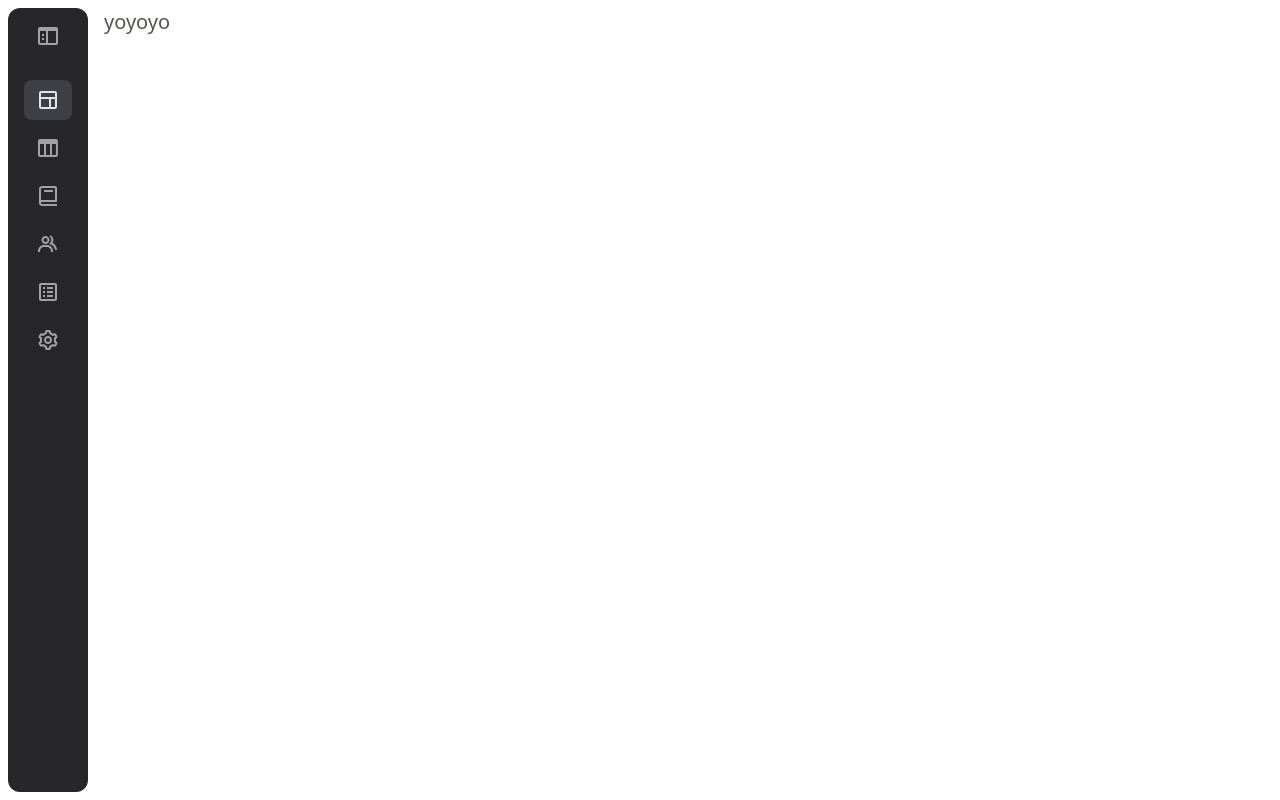
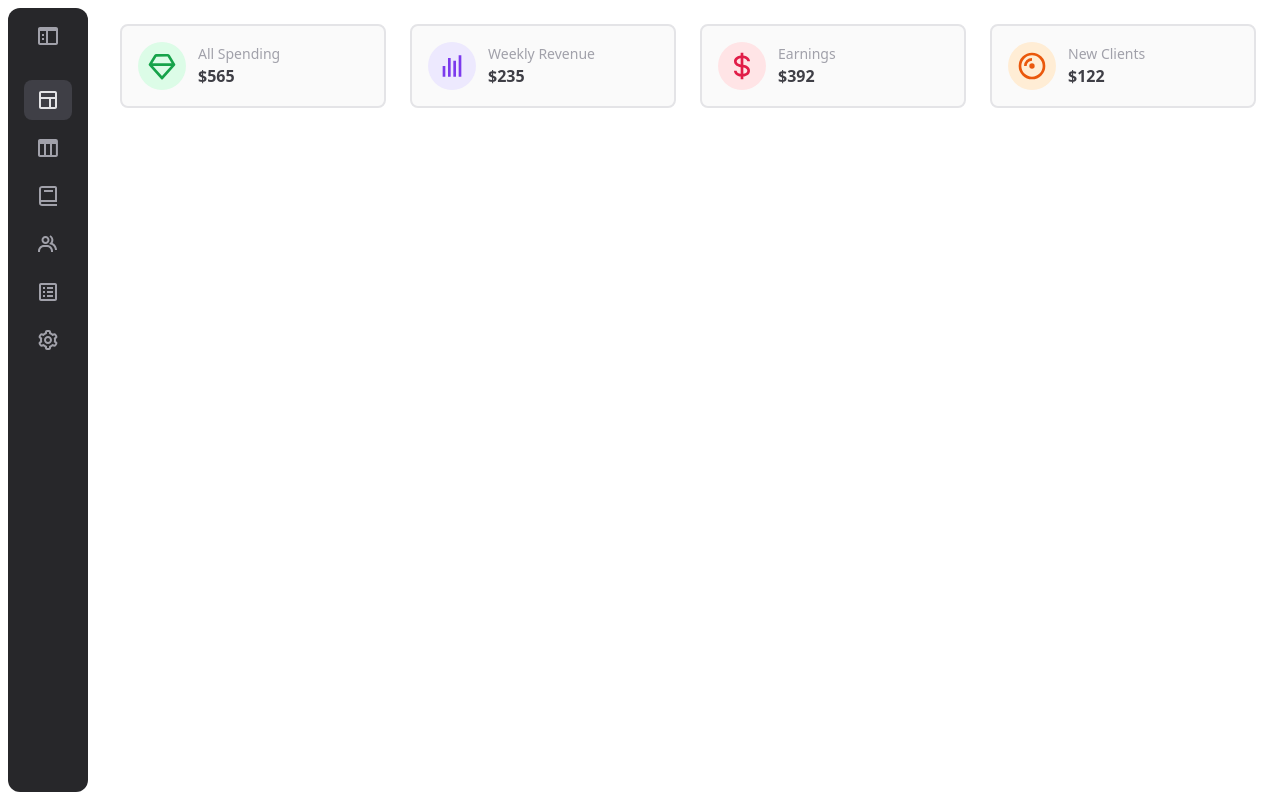
Before and after one commit to dantehduran/dashboard-next-tailwind, a Next.js app: page / in a window 1280 px wide. Built offline with nearby package versions, Linux system fonts and the light colour scheme.

Commit message:
dashboard cards

```diff
--- /dev/null
+++ b/components/Card.tsx
@@ -0,0 +1,23 @@
+interface Props {
+	label: string;
+	icon: React.FunctionComponent;
+	total: number;
+	color: string;
+}
+const Card = ({ label, icon: Icon, total, color }: Props) => {
+	return (
+		<div className='flex w-full flex-col items-center justify-center gap-3 rounded-lg border-2 border-zinc-200 bg-zinc-50 p-4 sm:flex-row md:justify-start'>
+			<div className={`${color} rounded-full  p-2 `}>
+				<Icon />
+			</div>
+			<div className='flex flex-col justify-center'>
+				<span className='text-sm capitalize text-zinc-400'>{label}</span>
+				<span className='text-center font-semibold text-zinc-700 sm:text-start'>
+					${total}
+				</span>
+			</div>
+		</div>
+	);
+};
+
+export default Card;
--- a/pages/index.tsx
+++ b/pages/index.tsx
@@ -1,9 +1,36 @@
+import Card from '@/components/Card';
 import type { NextPage } from 'next';
+import { BiAlbum, BiBarChart, BiDiamond, BiDollar } from 'react-icons/bi';
 
 const Home: NextPage = () => {
 	return (
-		<div>
-			<h2 className='text-xl text-stone-600'>yoyoyo</h2>
+		<div className='flex flex-col p-4'>
+			<div className='grid grid-cols-2 gap-6 lg:grid-cols-4'>
+				<Card
+					label='all spending'
+					total={565}
+					color='bg-green-100'
+					icon={() => <BiDiamond className='h-8 w-8 text-green-600' />}
+				/>
+				<Card
+					label='weekly revenue'
+					total={235}
+					color='bg-violet-100'
+					icon={() => <BiBarChart className='h-8 w-8 text-violet-600' />}
+				/>
+				<Card
+					label='earnings'
+					total={392}
+					color='bg-rose-100'
+					icon={() => <BiDollar className='h-8 w-8 text-rose-600' />}
+				/>
+				<Card
+					label='new clients'
+					total={122}
+					color='bg-orange-100'
+					icon={() => <BiAlbum className='h-8 w-8 text-orange-600' />}
+				/>
+			</div>
 		</div>
 	);
 };
```
